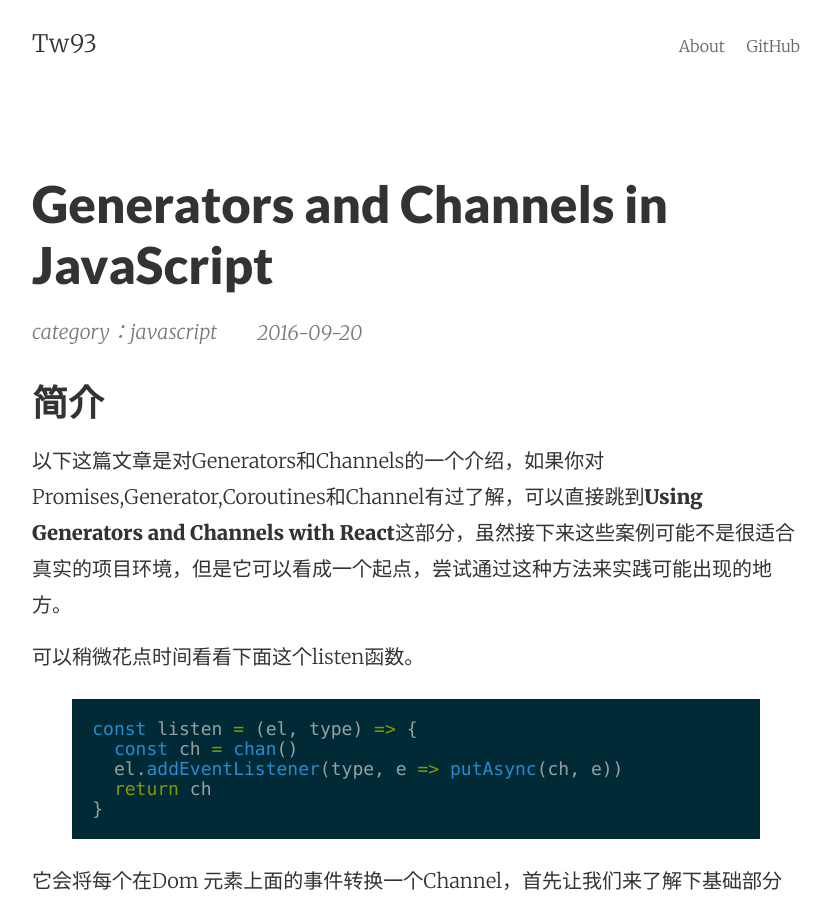
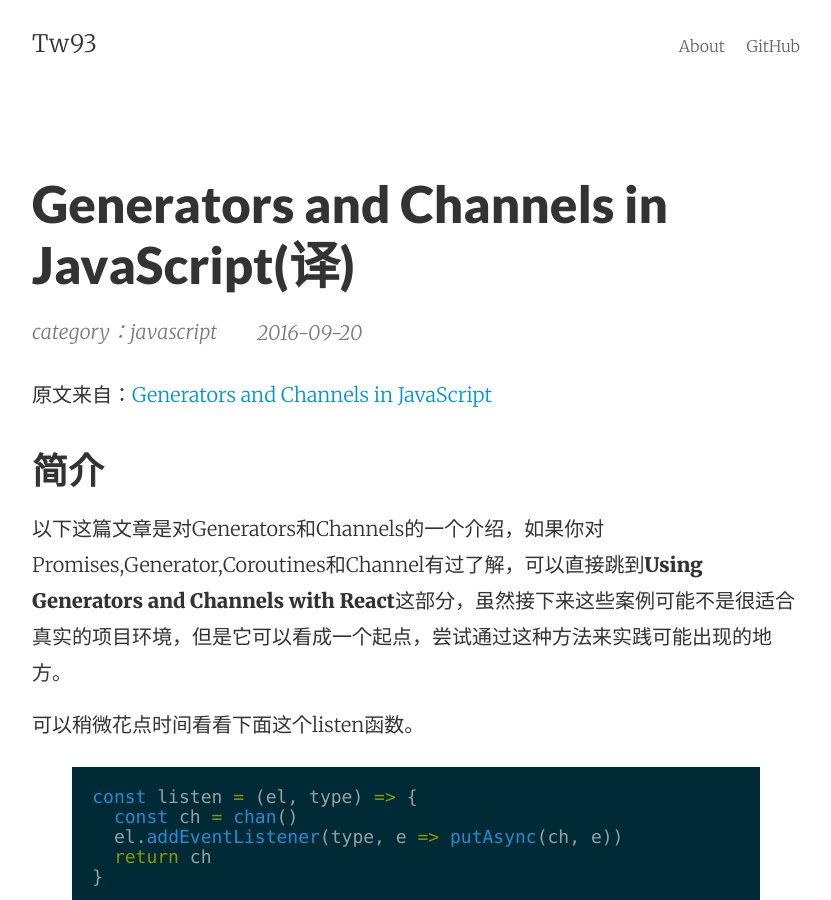
Before and after one commit to tw93/tw93.github.io, a Jekyll site: the page built from _posts/2016-09-20-generators-and-channels-in-javascript.md, in a window 1280 px wide and 900 px high. Shown: the whole window, without its empty margins (224-1055 px from the left). Built offline with Jekyll 4.4.1, drawn with Linux system fonts in a browser that asks for light colours; comment, search, counter and statistics services are not loaded.

Commit message:
new page

```diff
--- a/_posts/2016-09-20-generators-and-channels-in-javascript.md
+++ b/_posts/2016-09-20-generators-and-channels-in-javascript.md
@@ -1,11 +1,12 @@
 ---
 layout:     post
-title:      Generators and Channels in JavaScript
+title:      Generators and Channels in JavaScript(译)
 date:       2016-09-20 21:47:29
 summary:    以下这篇文章是对Generator和Channel的一个介绍，如果你对Promise,Generator,Coroutine，可以直接跳到Using Generators and Channels with React这部分，虽然接下来这些案例可能不是很适合真实的项目环境，但是它可以看成一个起点，尝试通过这种方法来实践可能出现的地方。
 categories: javascript
 ---
 
+原文来自：[Generators and Channels in JavaScript](https://medium.com/javascript-inside/generators-and-channels-in-javascript-594f2cf9c16e#.pvgt62ocb)
 ### 简介
 以下这篇文章是对Generators和Channels的一个介绍，如果你对Promises,Generator,Coroutines和Channel有过了解，可以直接跳到**Using Generators and Channels with React**这部分，虽然接下来这些案例可能不是很适合真实的项目环境，但是它可以看成一个起点，尝试通过这种方法来实践可能出现的地方。
 
```
